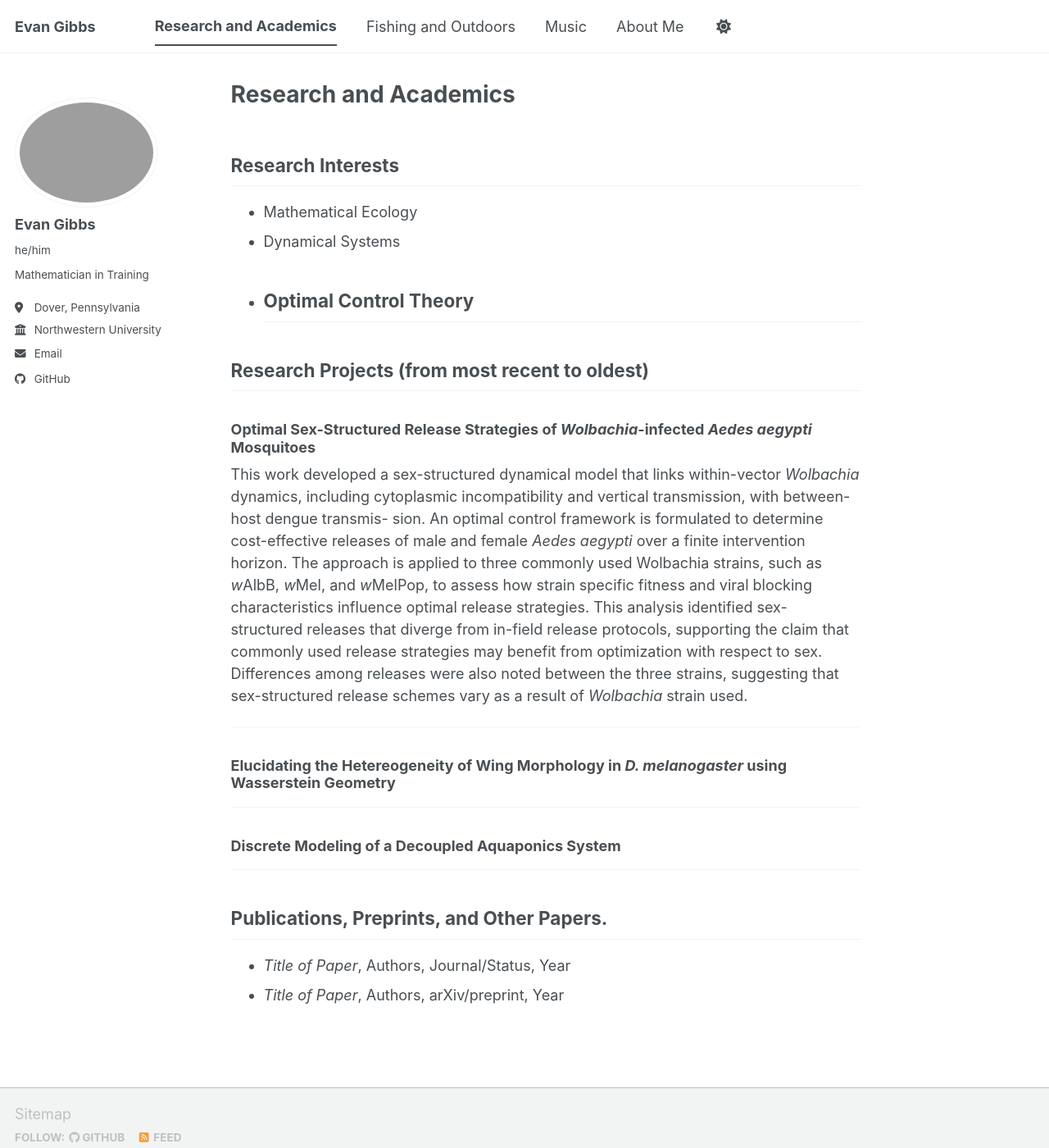
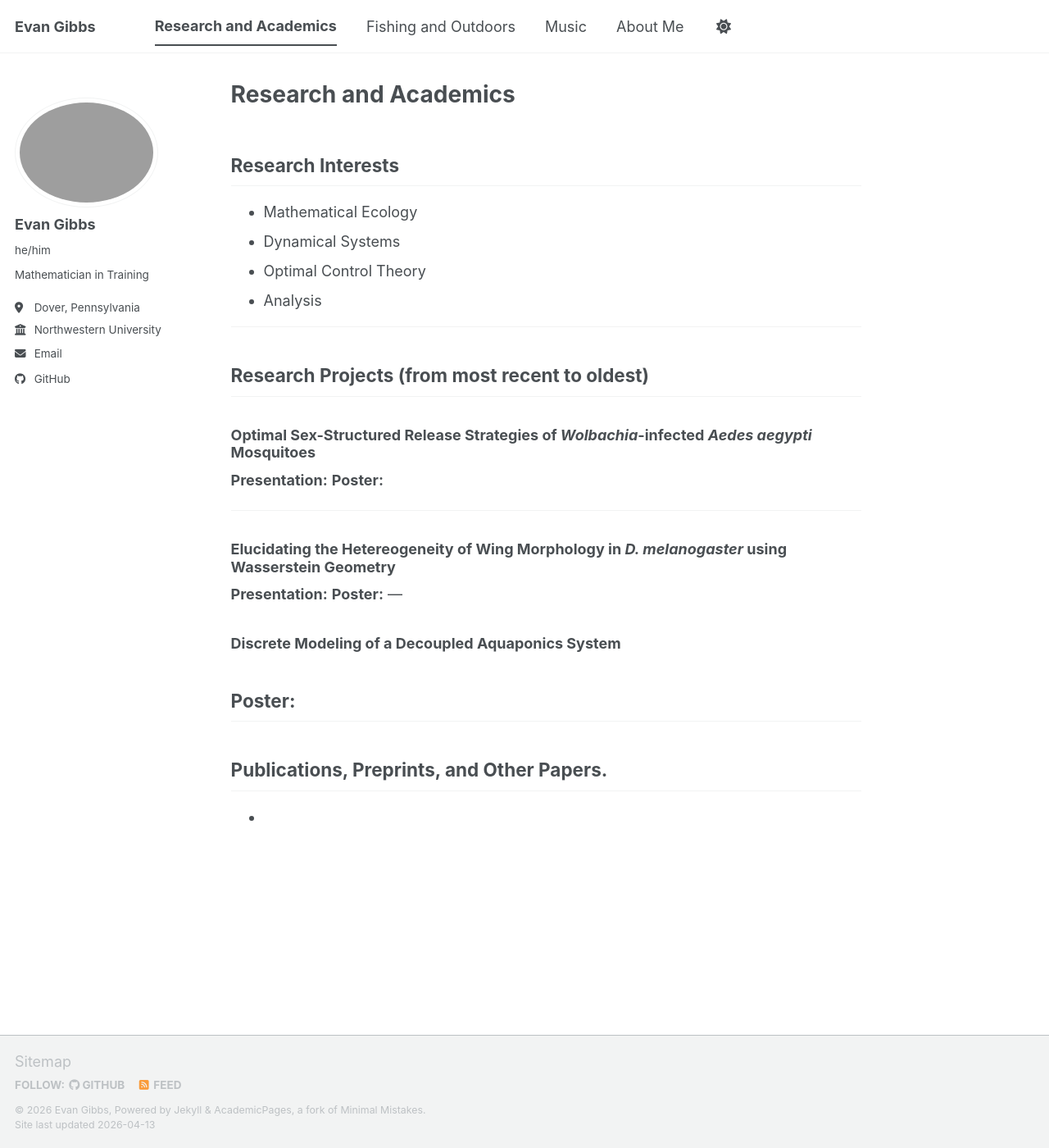
Before and after one commit to EvanGibbs717/EvanGibbs, a Jekyll site: the page built from _pages/research.md, in a window 1280 px wide and 1400 px high. Shown: the whole window at 82% size. Built offline with Jekyll 4.4.1, drawn with Linux system fonts in a browser that asks for light colours; a script bundle is joined from its source files by our own code; library files that are not in the unit come from our copies.

Commit message:
Update research.md

```diff
--- a/_pages/research.md
+++ b/_pages/research.md
@@ -12,33 +12,30 @@
 - Mathematical Ecology
 - Dynamical Systems
 - Optimal Control Theory
+- Analysis
+
 ---
 
 ## Research Projects (from most recent to oldest)
 
 ### Optimal Sex-Structured Release Strategies of *Wolbachia*-infected *Aedes aegypti* Mosquitoes
-This work developed a sex-structured dynamical model that links within-vector *Wolbachia* dynamics,
-including cytoplasmic incompatibility and vertical transmission, with between-host dengue transmis-
-sion. An optimal control framework is formulated to determine cost-effective releases of male and
-female *Aedes aegypti* over a finite intervention horizon. The approach is applied to three commonly
-used Wolbachia strains, such as *w*AlbB, *w*Mel, and *w*MelPop, to assess how strain specific fitness
-and viral blocking characteristics influence optimal release strategies. This analysis identified sex-
-structured releases that diverge from in-field release protocols, supporting the claim that commonly
-used release strategies may benefit from optimization with respect to sex. Differences among releases
-were also noted between the three strains, suggesting that sex-structured release schemes vary as a
-result of *Wolbachia* strain used.
+
+**Presentation:**
+**Poster:**
 
 ---
 
 ### Elucidating the Hetereogeneity of Wing Morphology in *D. melanogaster* using Wasserstein Geometry
 
+**Presentation:**
+**Poster:**
 ---
 
 ### Discrete Modeling of a Decoupled Aquaponics System
 
+**Poster:**
 ---
 
 ## Publications, Preprints, and Other Papers.
 
-- *Title of Paper*, Authors, Journal/Status, Year
-- *Title of Paper*, Authors, arXiv/preprint, Year
+-
```
